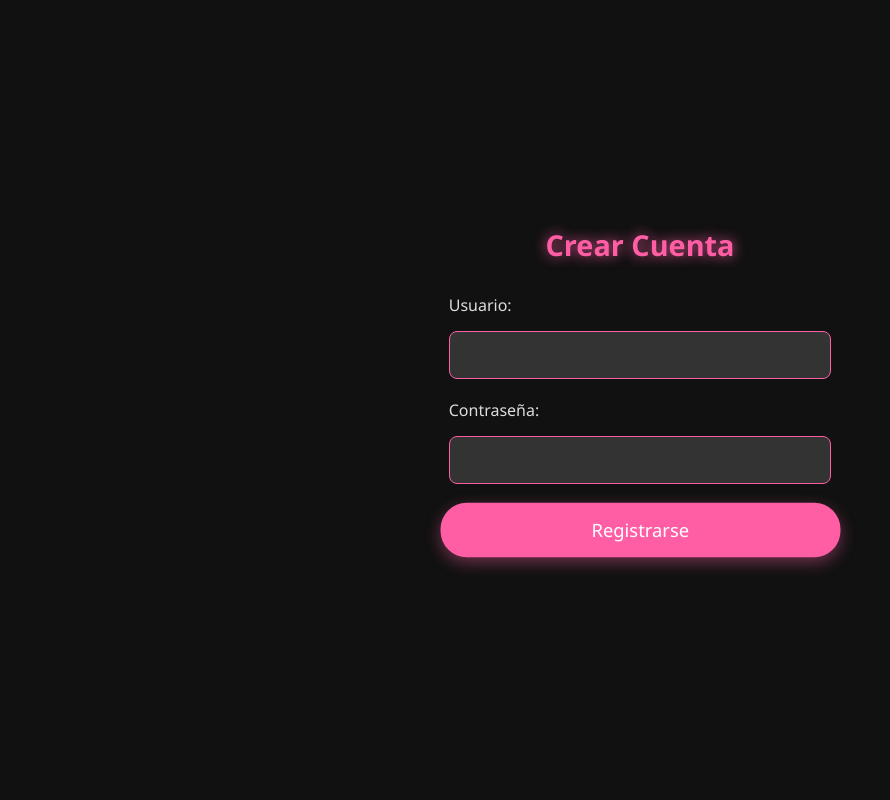
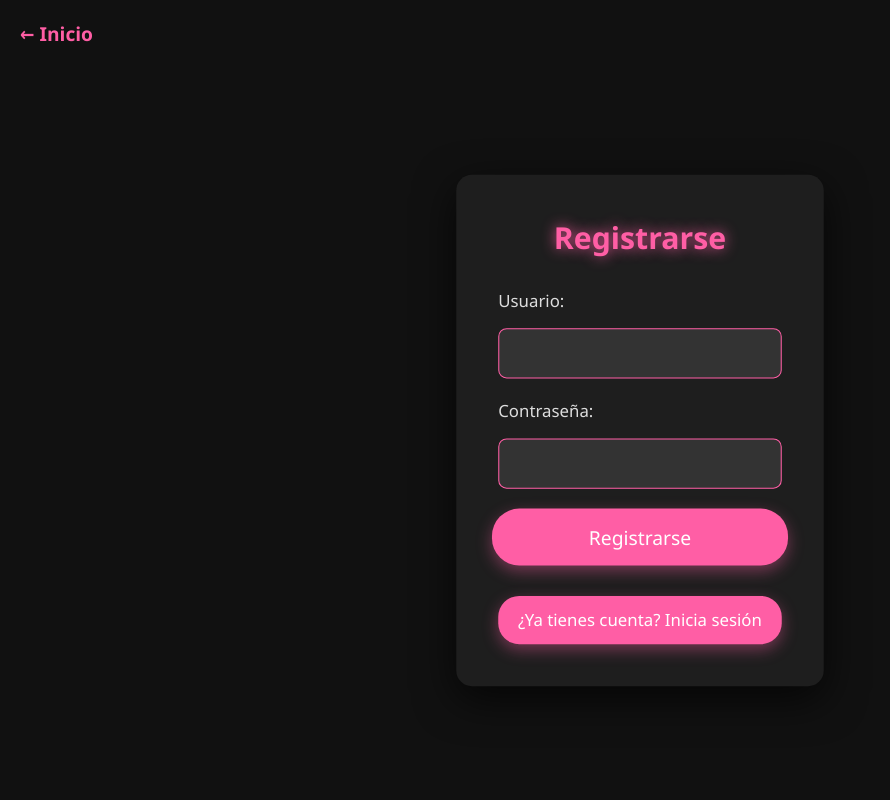
Before and after one commit to juanmanuel2002/proyectoDistribuidos, a Flask app: page /registro in a window 1280 px wide. Shown: the whole page, without its empty margins (0-890 px from the left). Run offline with Flask 3, Linux system fonts and the light colour scheme.

Commit message:
Pagina de Registro completa

```diff
--- a/PruebaD/Prueba_Proyecto/flask/webapp/frontend/static/scripts/SCregistro.js
+++ b/PruebaD/Prueba_Proyecto/flask/webapp/frontend/static/scripts/SCregistro.js
@@ -20,7 +20,12 @@
         if (response.status === 201) {
             // Registro exitoso
             responseMessage.style.color = "green";
-            responseMessage.textContent = data.message || "Usuario creado exitosamente";
+            responseMessage.textContent = data.message || "Usuario creado exitosamente . Redirigiendo a Inicio";
+
+            setTimeout(()=>{
+                window.location.href = "/";
+            },1500);
+
         } else if (response.status === 400) {
             // Error de validación de datos
             responseMessage.style.color = "red";
--- a/PruebaD/Prueba_Proyecto/flask/webapp/frontend/static/styles/Sregistro.css
+++ b/PruebaD/Prueba_Proyecto/flask/webapp/frontend/static/styles/Sregistro.css
@@ -14,10 +14,12 @@
     height: 100vh;
     margin: 0;
     background-color: #111;
+    position: relative;
+    padding-top: 60px; /* Espacio para la flecha */
 }
 
-/* Login container with smooth fade-in */
-.login-container {
+/* Register container with fade-in effect */
+.register-container {
     width: 350px;
     padding: 40px;
     background-color: #1e1e1e;
@@ -27,7 +29,7 @@
     transform: scale(1.05);
 }
 
-/* Heading with subtle glow effect */
+/* Heading with glow effect */
 h2 {
     text-align: center;
     font-size: 1.8rem;
@@ -36,7 +38,7 @@
     animation: glow 1.5s infinite alternate;
 }
 
-/* Form labels with soft pink tint */
+/* Form labels */
 label {
     font-size: 1rem;
     color: #ddd;
@@ -45,7 +47,7 @@
     animation: fadeIn 1s ease-in;
 }
 
-/* Input fields with smooth transitions */
+/* Input fields */
 input[type="text"], input[type="password"] {
     width: 100%;
     padding: 12px;
@@ -64,7 +66,7 @@
     box-shadow: 0 0 8px #ff5ea5;
 }
 
-/* Button with animated hover and pulse effect */
+/* Submit button */
 button {
     width: 100%;
     padding: 14px;
@@ -84,7 +86,7 @@
     transform: scale(1.05);
 }
 
-/* Response message with smooth opacity transition */
+/* Response message */
 #response-message {
     text-align: center;
     color: #ff5ea5;
@@ -92,6 +94,47 @@
     font-size: 1rem;
     opacity: 0;
     animation: fadeInMessage 1s forwards;
+}
+
+/* Back to home arrow */
+.back-to-home {
+    position: absolute;
+    top: 20px;
+    left: 20px;
+    color: #ff5ea5;
+    font-size: 1.2rem;
+    text-decoration: none;
+    font-weight: bold;
+    transition: color 0.3s ease, transform 0.3s ease;
+    display: inline-flex;
+    align-items: center;
+}
+
+.back-to-home:hover {
+    color: #e64a8e;
+    transform: translateX(-5px);
+}
+
+
+/* Login button outside of registration form */
+#login-btn {
+    width: 100%;
+    padding: 12px;  /* Slightly larger padding for emphasis */
+    background-color: #ff5ea5;
+    color: white;
+    border: none;
+    border-radius: 20px;
+    font-size: 1.0rem; /* Larger font size for emphasis */
+    cursor: pointer;
+    transition: background-color 0.3s ease, transform 0.3s ease;
+    box-shadow: 0 5px 15px rgba(255, 94, 165, 0.4);
+    animation: fadeInScale 1s ease-out;
+    margin-top: 10px;
+}
+
+#login-btn:hover {
+    background-color: #e64a8e;
+    transform: scale(1.05);
 }
 
 /* Animations */
@@ -132,3 +175,15 @@
         transform: scale(1.05);
     }
 }
+
+/* New animation for Login button */
+@keyframes fadeInScale {
+    0% {
+        opacity: 0;
+        transform: scale(0.8);
+    }
+    100% {
+        opacity: 1;
+        transform: scale(1);
+    }
+}
--- a/PruebaD/Prueba_Proyecto/flask/webapp/frontend/templates/registro.html
+++ b/PruebaD/Prueba_Proyecto/flask/webapp/frontend/templates/registro.html
@@ -7,8 +7,13 @@
     <link rel="stylesheet" href="{{ url_for('static', filename='styles/Sregistro.css') }}">
 </head>
 <body>
+    <!-- Flecha para redirigir al inicio -->
+    <a href="/" class="back-to-home">
+        &larr; Inicio
+    </a>
+
     <div class="register-container">
-        <h2>Crear Cuenta</h2>
+        <h2>Registrarse</h2>
         <form id="register-form">
             <label for="username">Usuario:</label>
             <input type="text" id="username" name="usuario" required>
@@ -18,8 +23,16 @@
 
             <button type="submit">Registrarse</button>
         </form>
+
+        <!-- Mensaje de respuesta -->
         <p id="response-message"></p>
+
+        <!-- Botón para redirigir al inicio de sesión debajo del área de registro -->
+        <button id="login-btn" onclick="window.location.href='/login'">
+            ¿Ya tienes cuenta? Inicia sesión
+        </button>
     </div>
+
     <script src="{{ url_for('static', filename='scripts/SCregistro.js') }}"></script>
 </body>
 </html>
```
